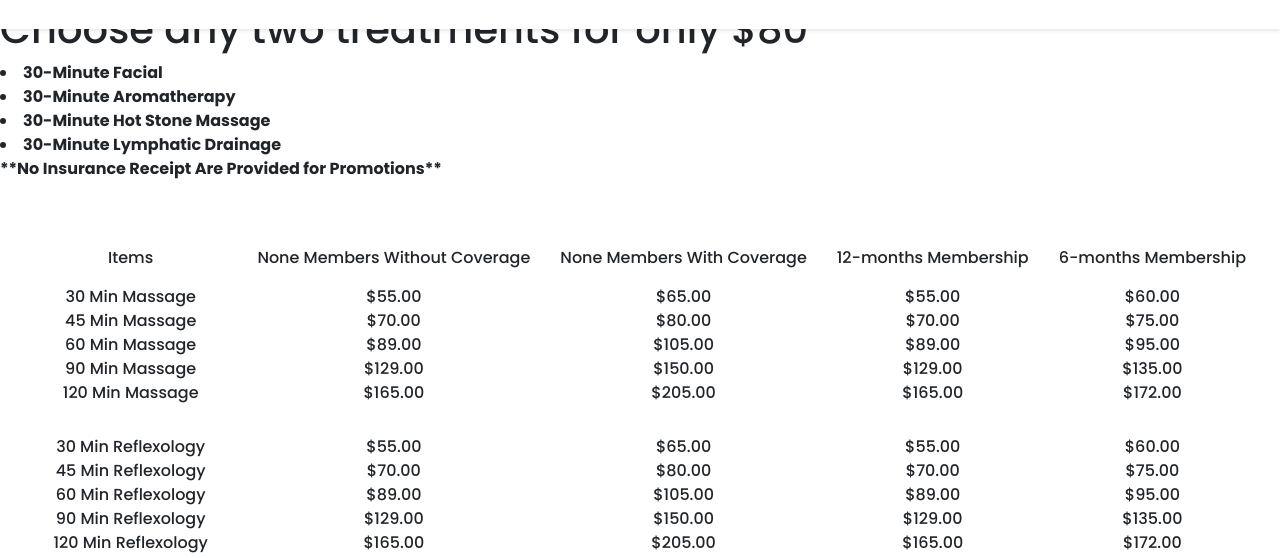
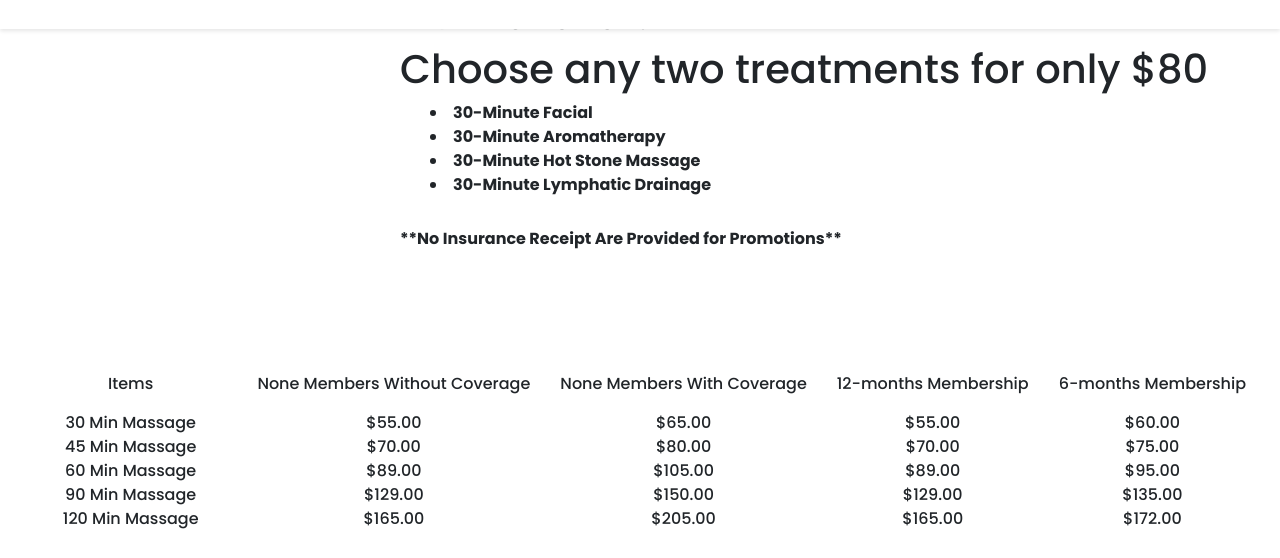
Before and after one commit to jjia5160/jjia5160.github.io, a plain HTML site: page pricing.html in a window 1280 px wide. Shown: the part 229-787 px from the top of the page. Drawn offline with nearby package versions, Linux system fonts and the light colour scheme.

Commit message:
Update styles.css

```diff
--- a/styles.css
+++ b/styles.css
@@ -2165,3 +2165,17 @@ ul{
         font-size: small;
     }
 }
+
+.pricing-promotion {
+    padding-top: 40px;
+    padding-bottom: 40px;
+    padding-left: 400px;
+}
+
+.pricing-promotion li {
+    padding-left: 30px;
+}
+
+.pricing-promotion p {
+    padding-top: 30px;
+}
```
